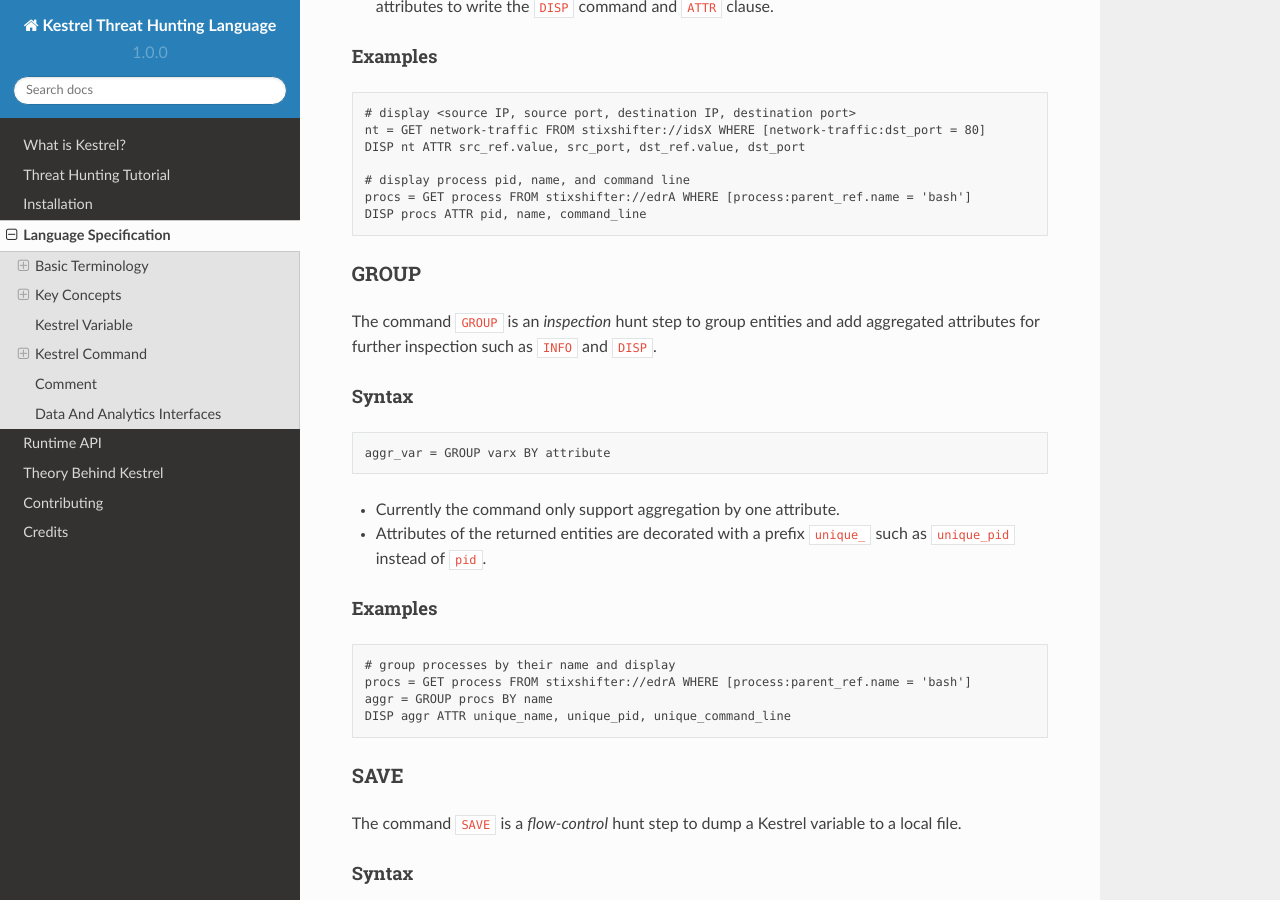
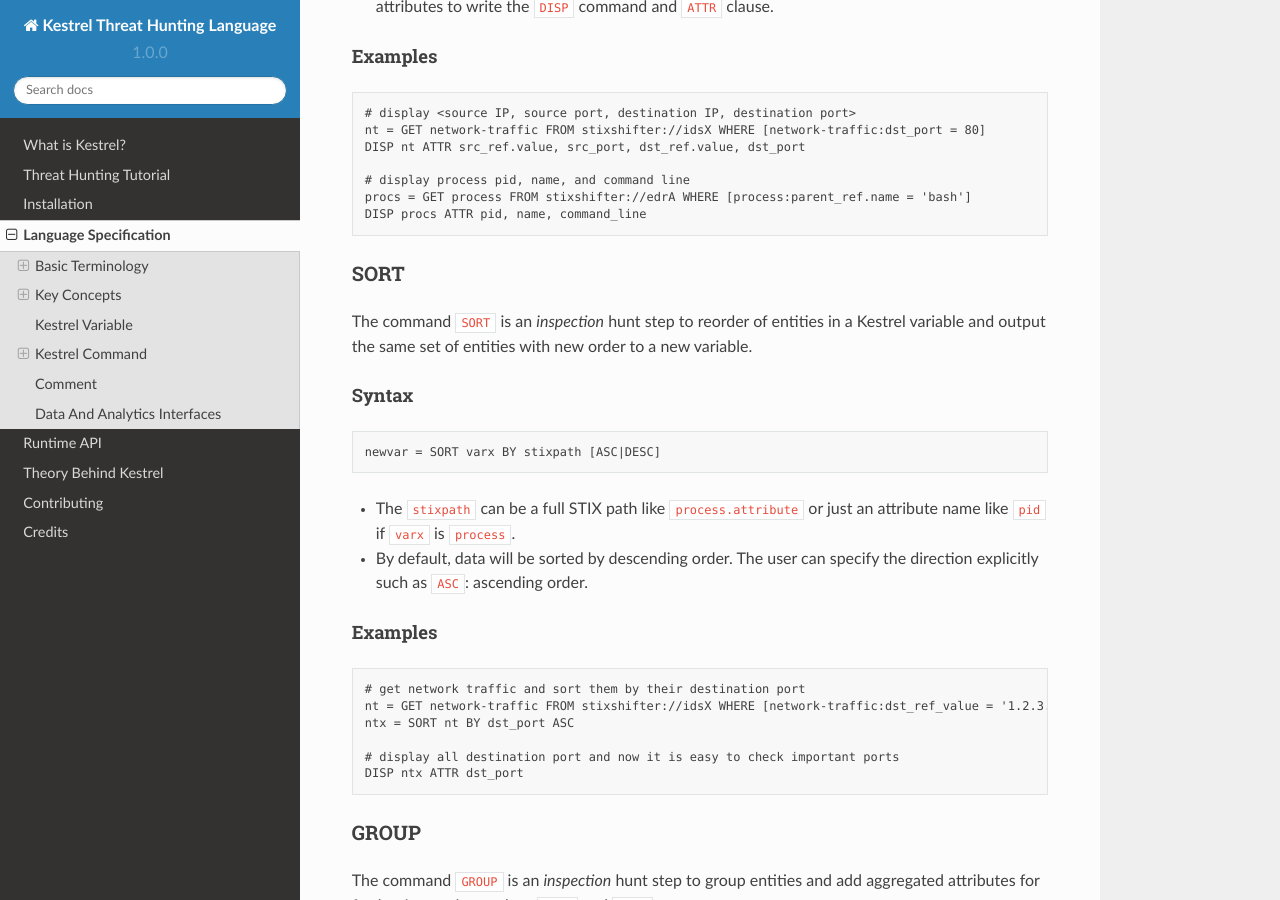
Before and after one commit to opencybersecurityalliance/kestrel-lang, a Sphinx documentation site: the page built from docs/language.rst, in a window 1280 px wide and 900 px high, scrolled down 12727 px. Built offline with Sphinx 7.4.7 and the Read the Docs theme 2.0.0, drawn with Linux system fonts in a browser that asks for light colours.

Commit message:
add command SORT to doc:langspec

```diff
--- a/docs/language.rst
+++ b/docs/language.rst
@@ -675,6 +675,36 @@
     procs = GET process FROM stixshifter://edrA WHERE [process:parent_ref.name = 'bash']
     DISP procs ATTR pid, name, command_line
 
+SORT
+----
+
+The command ``SORT`` is an *inspection* hunt step to reorder of entities in a
+Kestrel variable and output the same set of entities with new order to a new
+variable.
+
+Syntax
+^^^^^^
+::
+
+    newvar = SORT varx BY stixpath [ASC|DESC]
+
+- The ``stixpath`` can be a full STIX path like ``process.attribute`` or just
+  an attribute name like ``pid`` if ``varx`` is ``process``.
+
+- By default, data will be sorted by descending order. The user can specify the
+  direction explicitly such as ``ASC``: ascending order.
+
+Examples
+^^^^^^^^
+::
+
+    # get network traffic and sort them by their destination port
+    nt = GET network-traffic FROM stixshifter://idsX WHERE [network-traffic:dst_ref_value = '1.2.3.4']
+    ntx = SORT nt BY dst_port ASC
+
+    # display all destination port and now it is easy to check important ports
+    DISP ntx ATTR dst_port
+
 GROUP
 -----
 
```
